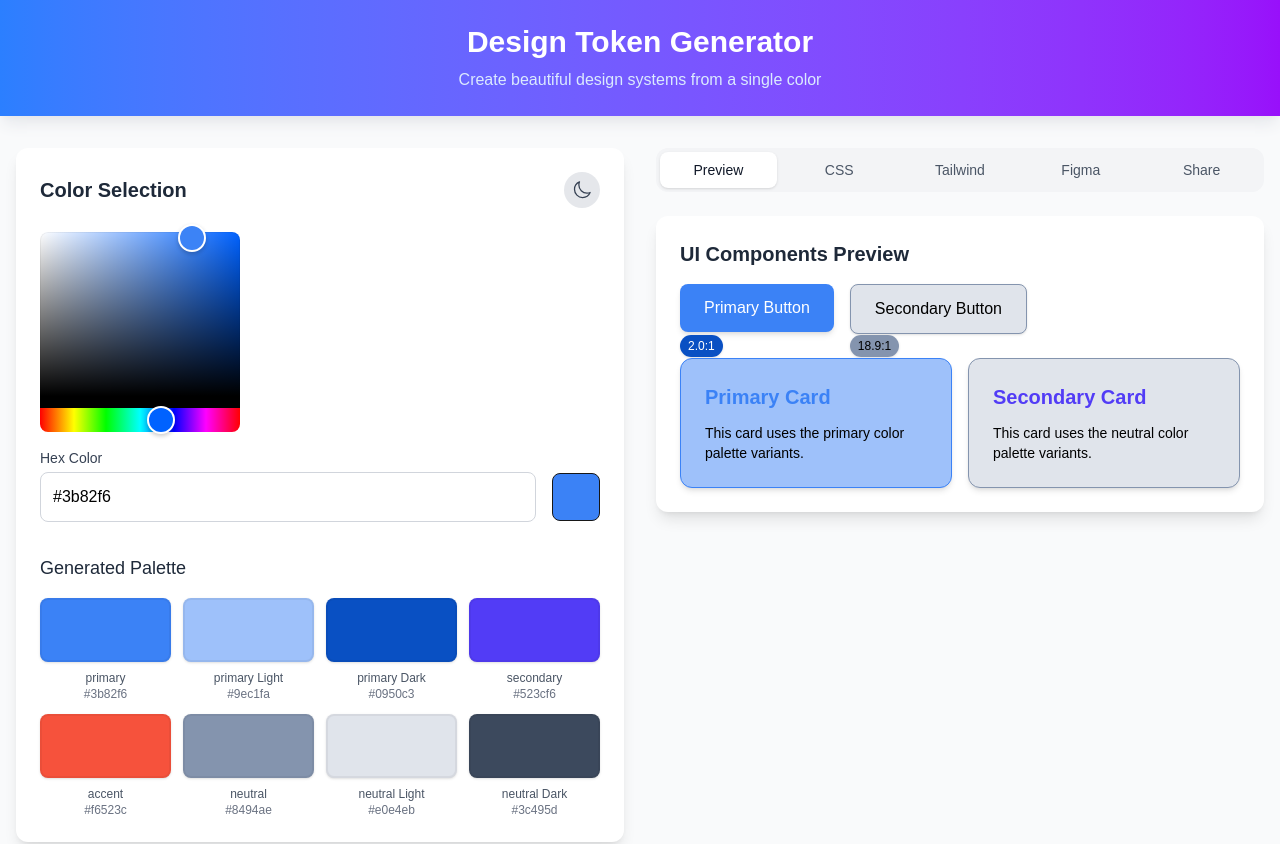
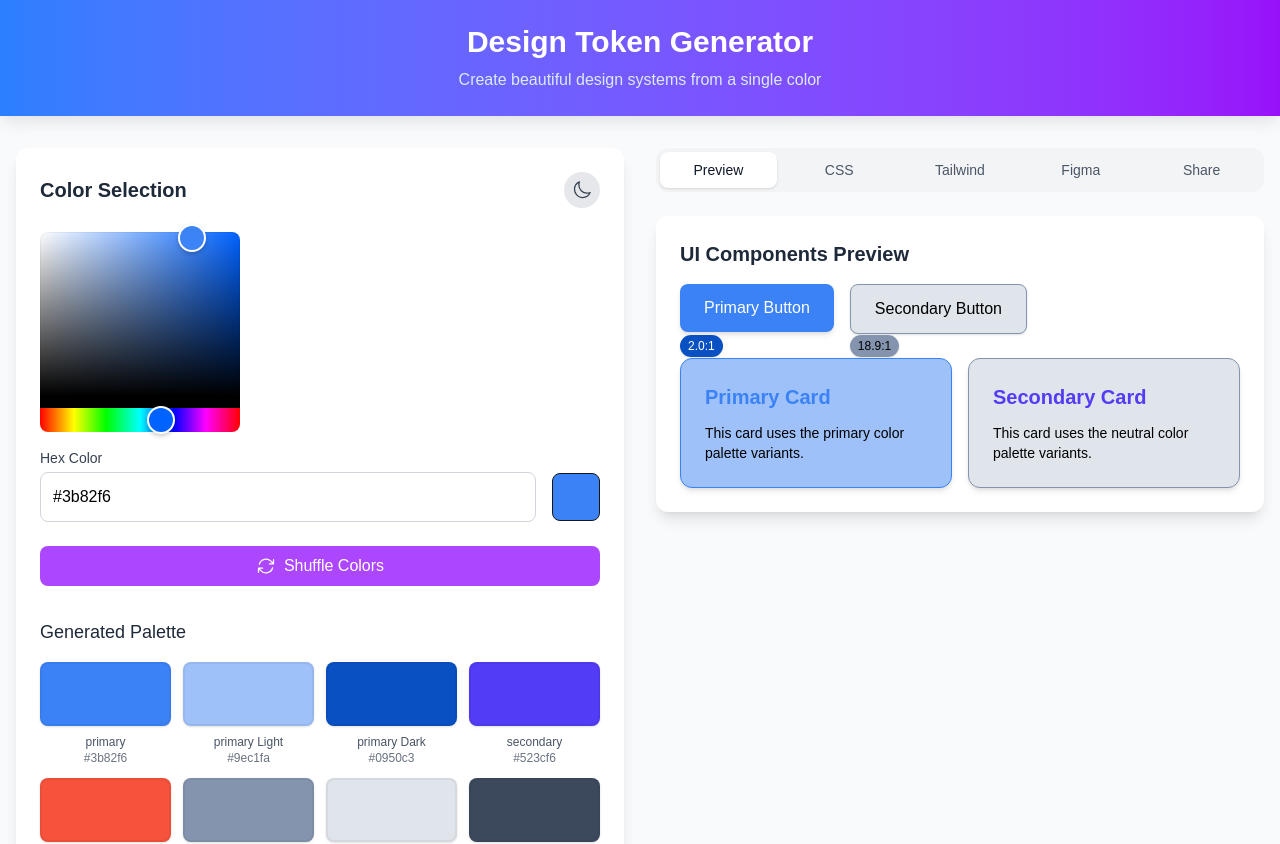
Before and after one commit to figgynwtn/Design-Token-Generator, a Next.js app: page / in a window 1280 px wide. Shown: the top 844 px of the page. Built offline with nearby package versions, Linux system fonts and the light colour scheme.

Commit message:
added shuffle

```diff
--- a/app/page.jsx
+++ b/app/page.jsx
@@ -1,8 +1,8 @@
 'use client';
 import { useState, useEffect } from 'react';
 import { HexColorPicker } from 'react-colorful';
-import { ClipboardDocumentIcon, ArrowDownTrayIcon, SunIcon, MoonIcon } from '@heroicons/react/24/outline';
-import { generatePalette, generateTailwindConfig, getContrastColor, getContrastRatio } from '@/lib/colors';
+import { ClipboardDocumentIcon, ArrowDownTrayIcon, SunIcon, MoonIcon, ArrowPathIcon } from '@heroicons/react/24/outline';
+import { generatePalette, generateTailwindConfig, getContrastColor, getContrastRatio, generateRandomTheme } from '@/lib/colors';
 
 export default function DesignTokenGenerator() {
   const [color, setColor] = useState('#3b82f6');
@@ -10,6 +10,7 @@ export default function DesignTokenGenerator() {
   const [copied, setCopied] = useState(null);
   const [activeTab, setActiveTab] = useState('preview');
   const [shareUrl, setShareUrl] = useState('');
+  const [draggedColor, setDraggedColor] = useState(null);
 
   const palette = generatePalette(color);
 
@@ -61,6 +62,34 @@ export default function DesignTokenGenerator() {
         "neutral-dark": { "value": palette.neutralDark, "type": "color" }
       }
     }, null, 2);
+  };
+
+  const handleShuffleTheme = () => {
+    const randomPalette = generateRandomTheme();
+    setColor(randomPalette.primary);
+  };
+
+  const handleDragStart = (colorName) => {
+    setDraggedColor(colorName);
+  };
+
+  const handleDragOver = (e) => {
+    e.preventDefault();
+  };
+
+  const handleDrop = (targetColorName) => {
+    if (!draggedColor || draggedColor === targetColorName) return;
+
+    const newPalette = { ...palette };
+    const temp = newPalette[targetColorName];
+    newPalette[targetColorName] = newPalette[draggedColor];
+    newPalette[draggedColor] = temp;
+
+    if (targetColorName === 'primary' || draggedColor === 'primary') {
+      setColor(newPalette.primary);
+    }
+
+    setDraggedColor(null);
   };
 
   return (
@@ -119,6 +148,21 @@ export default function DesignTokenGenerator() {
               />
             </div>
 
+            {/* Shuffle Button Section */}
+            <div className="mt-6">
+              <button
+                onClick={handleShuffleTheme}
+                className={`w-full px-4 py-2 rounded-lg flex items-center justify-center gap-2 ${
+                  isDarkMode
+                    ? 'bg-purple-600 hover:bg-purple-700 text-white'
+                    : 'bg-purple-500 hover:bg-purple-600 text-white'
+                }`}
+              >
+                <ArrowPathIcon className="h-5 w-5" />
+                Shuffle Colors
+              </button>
+            </div>
+
             {/* Color Palette Grid */}
             <div className="mt-8">
               <h3 className={`text-lg font-medium mb-4 ${isDarkMode ? 'text-white' : 'text-gray-800'}`}>
@@ -126,12 +170,23 @@ export default function DesignTokenGenerator() {
               </h3>
               <div className="grid grid-cols-4 gap-3">
                 {Object.entries(palette).map(([name, value]) => (
-                  <div key={name} className="flex flex-col items-center">
                   <div
-                      className="w-full h-16 rounded-lg border-2 shadow-sm"
+                    key={name}
+                    className="flex flex-col items-center"
+                    draggable
+                    onDragStart={() => handleDragStart(name)}
+                    onDragOver={handleDragOver}
+                    onDrop={() => handleDrop(name)}
+                  >
+                    <div
+                      className="w-full h-16 rounded-lg border-2 shadow-sm cursor-move hover:border-blue-400 transition-colors"
                       style={{
                         backgroundColor: value,
-                        borderColor: isDarkMode ? 'rgba(255,255,255,0.1)' : 'rgba(0,0,0,0.05)'
+                        borderColor: draggedColor === name
+                          ? '#60a5fa'
+                          : isDarkMode
+                            ? 'rgba(255,255,255,0.1)'
+                            : 'rgba(0,0,0,0.05)'
                       }}
                     />
                     <span className={`text-xs mt-2 font-medium ${isDarkMode ? 'text-gray-300' : 'text-gray-600'}`}>
@@ -205,7 +260,7 @@ export default function DesignTokenGenerator() {
                       </div>
                     </div>
 
-                    {/* Secondary Button - Now with contrast badge */}
+                    {/* Secondary Button */}
                     <div className="relative">
                       <button
                         className="px-6 py-3 rounded-lg font-medium border shadow-sm transition-transform hover:scale-105"
```
Also changed, not shown: lib/colors.js. Lines whose indentation alone changed are shown as unchanged.
